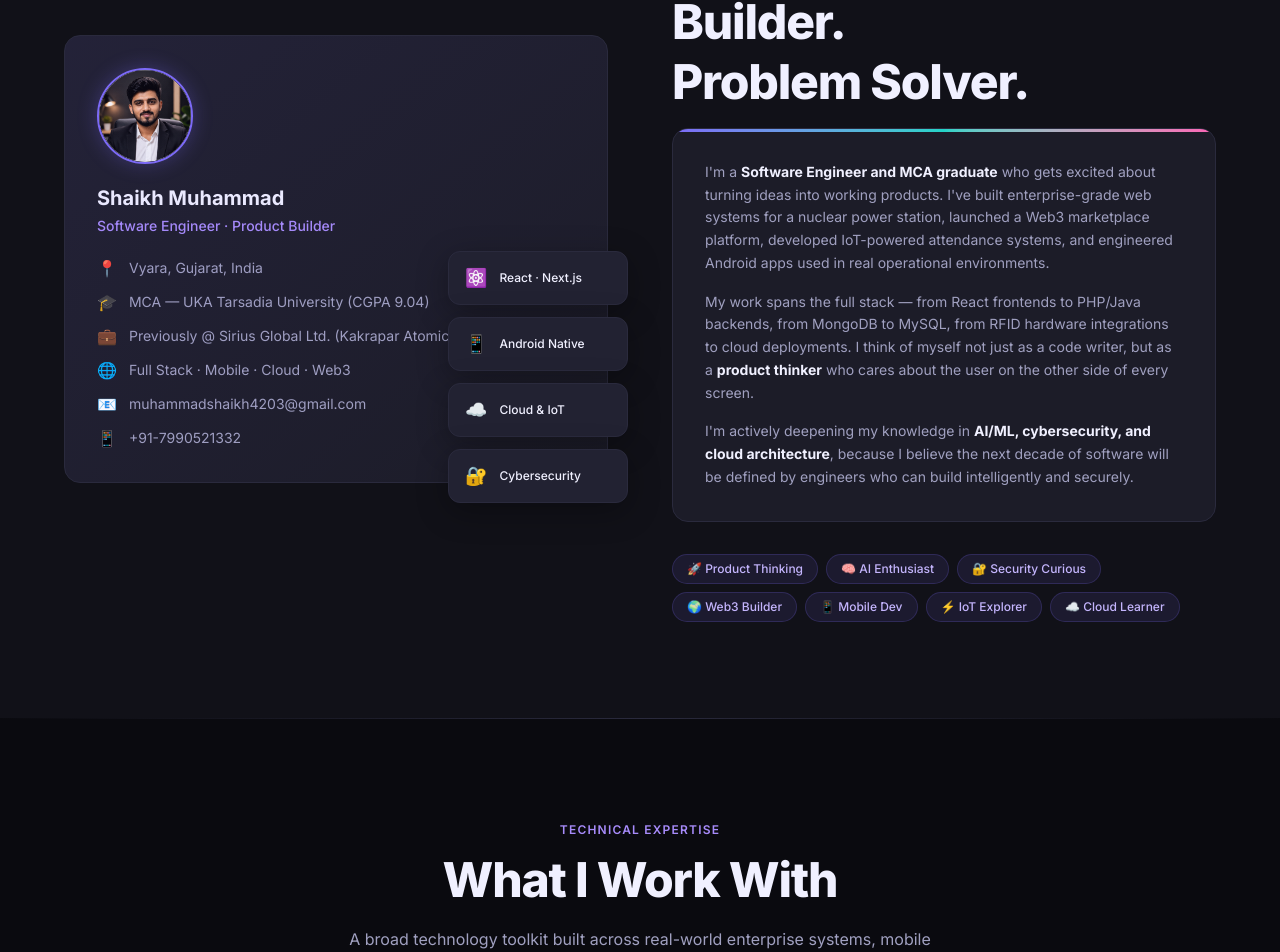
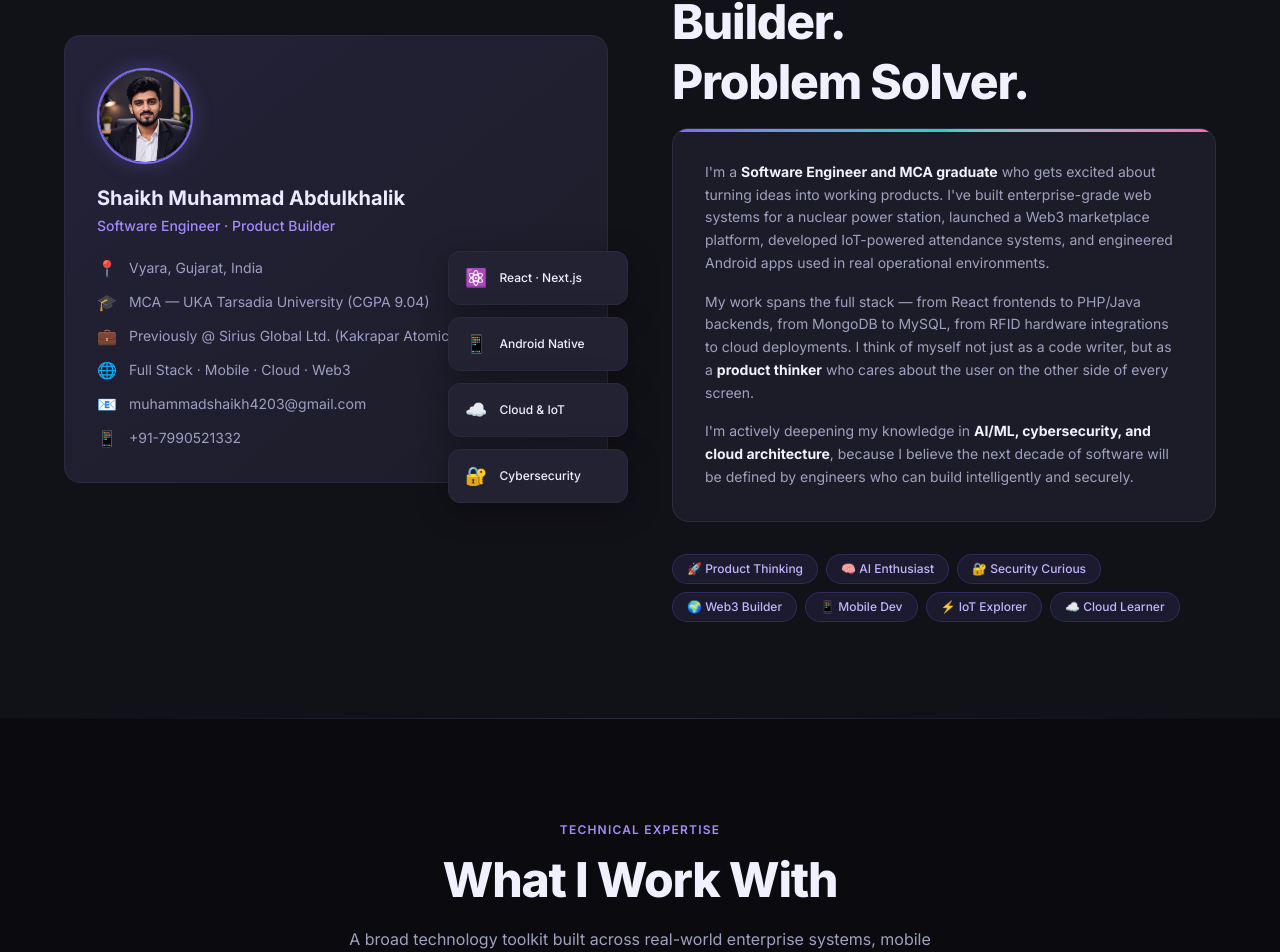
Before and after one commit to MdDevCoder/portfolio, a React (Vite) app: page / in a window 1280 px wide. Shown: the part 1088-2040 px from the top of the page. Built offline with nearby package versions, Linux system fonts and the light colour scheme.

Commit message:
feat: Update full name in About section

```diff
--- a/src/components/sections/About.tsx
+++ b/src/components/sections/About.tsx
@@ -18,7 +18,7 @@ const About = () => {
               <div className="w-24 h-24 rounded-full border-2 border-accent mb-5 overflow-hidden shadow-[0_0_20px_rgba(124,106,247,0.3)] bg-[var(--surface2)]">
                 <img src="/profile.png" alt="Shaikh Muhammad" className="w-full h-full object-cover" />
               </div>
-              <div className="text-xl font-bold mb-1 text-[var(--text)]">Shaikh Muhammad</div>
+              <div className="text-xl font-bold mb-1 text-[var(--text)]">Shaikh Muhammad Abdulkhalik</div>
               <div className="text-accent2 text-sm font-medium mb-5">Software Engineer · Product Builder</div>
 
               <div className="flex flex-col gap-2.5">
```
